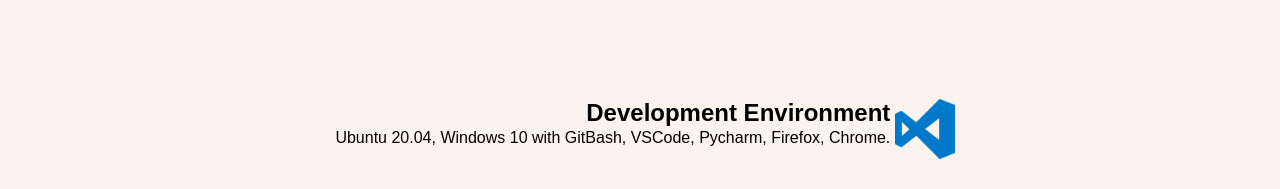
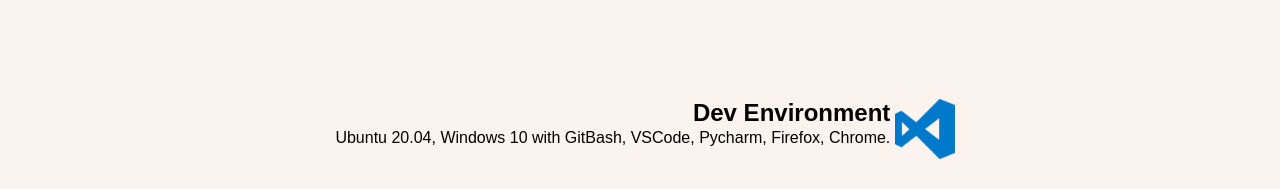
Before and after one commit to Kwarn/portfolio, a React (Create React App) app: page / in a window 1280 px wide. Shown: the part 2003-2192 px from the top of the page. Built offline with nearby package versions, Linux system fonts and the light colour scheme.

Commit message:
layout issue fixed where welcomeBackground was leaving 1px gap between navbar and top of page

```diff
--- a/src/Hoc/Layout/Layout.module.css
+++ b/src/Hoc/Layout/Layout.module.css
@@ -5,5 +5,5 @@
 }
 
 .Content {
-  margin-top: -100px;
+  margin-top: -56px;
 }
--- a/src/containers/Home/Home.module.css
+++ b/src/containers/Home/Home.module.css
@@ -1,4 +1,5 @@
 .WelcomeContainer {
+  margin: -100px 0 0 0;
   display: flex;
   height: 100vh;
   text-align: center;
--- a/src/containers/Skills/Skills.js
+++ b/src/containers/Skills/Skills.js
@@ -9,25 +9,25 @@ const Skills = ({ selectedContentHandler, selectedContentTag }) => {
       title: 'Javascript',
       content: `ES6+, React, React-Router, Redux, Redux-Saga, Thunk, Axios, Enzyme, NodeJs, NextJs.`,
       image: imageAssets.javascript,
-      fadeDirection: 'left',
+      fadeInAndAlignDirection: 'left',
     },
     python: {
       title: 'Python',
       content: `TkInter, Django, SQLite, PyGame`,
       image: imageAssets.python,
-      fadeDirection: 'right',
+      fadeInAndAlignDirection: 'right',
     },
     general: {
       title: 'General',
       content: `UI/UX design, SQL, HTML, CSS, GitHub, Unix Commands, Dev-Tools, Firebase, Webpack, Photoshop, Gimp, Adobe Premiere Pro..`,
       image: imageAssets.uiUx,
-      fadeDirection: 'left',
+      fadeInAndAlignDirection: 'left',
     },
     devEnv: {
-      title: 'Development Environment',
+      title: 'Dev Environment',
       content: `Ubuntu 20.04, Windows 10 with GitBash, VSCode, Pycharm, Firefox, Chrome.`,
       image: imageAssets.visualStudioCode,
-      fadeDirection: 'right',
+      fadeInAndAlignDirection: 'right',
     },
   })
 
@@ -35,23 +35,22 @@ const Skills = ({ selectedContentHandler, selectedContentTag }) => {
   for (let skill in skills) {
     const image = (
       <img
-        className={skills[skill].alignDirection}
         src={skills[skill].image}
         alt={skills[skill].title}
       />
     )
     skillSections.push(
       <FadeInSection
-        fadeDirection={skills[skill].fadeDirection}
-        childAlignDirection={skills[skill].fadeDirection}
+        fadeDirection={skills[skill].fadeInAndAlignDirection}
+        childAlignDirection={skills[skill].fadeInAndAlignDirection}
       >
         <div className={classes.TechSubsection}>
-          {skills[skill].fadeDirection === 'left' ? image : null}
+          {skills[skill].fadeInAndAlignDirection === 'left' ? image : null}
           <div>
             <h2>{skills[skill].title}</h2>
             <p>{skills[skill].content}</p>
           </div>
-          {skills[skill].fadeDirection === 'right' ? image : null}
+          {skills[skill].fadeInAndAlignDirection === 'right' ? image : null}
         </div>
       </FadeInSection>
     )
```
